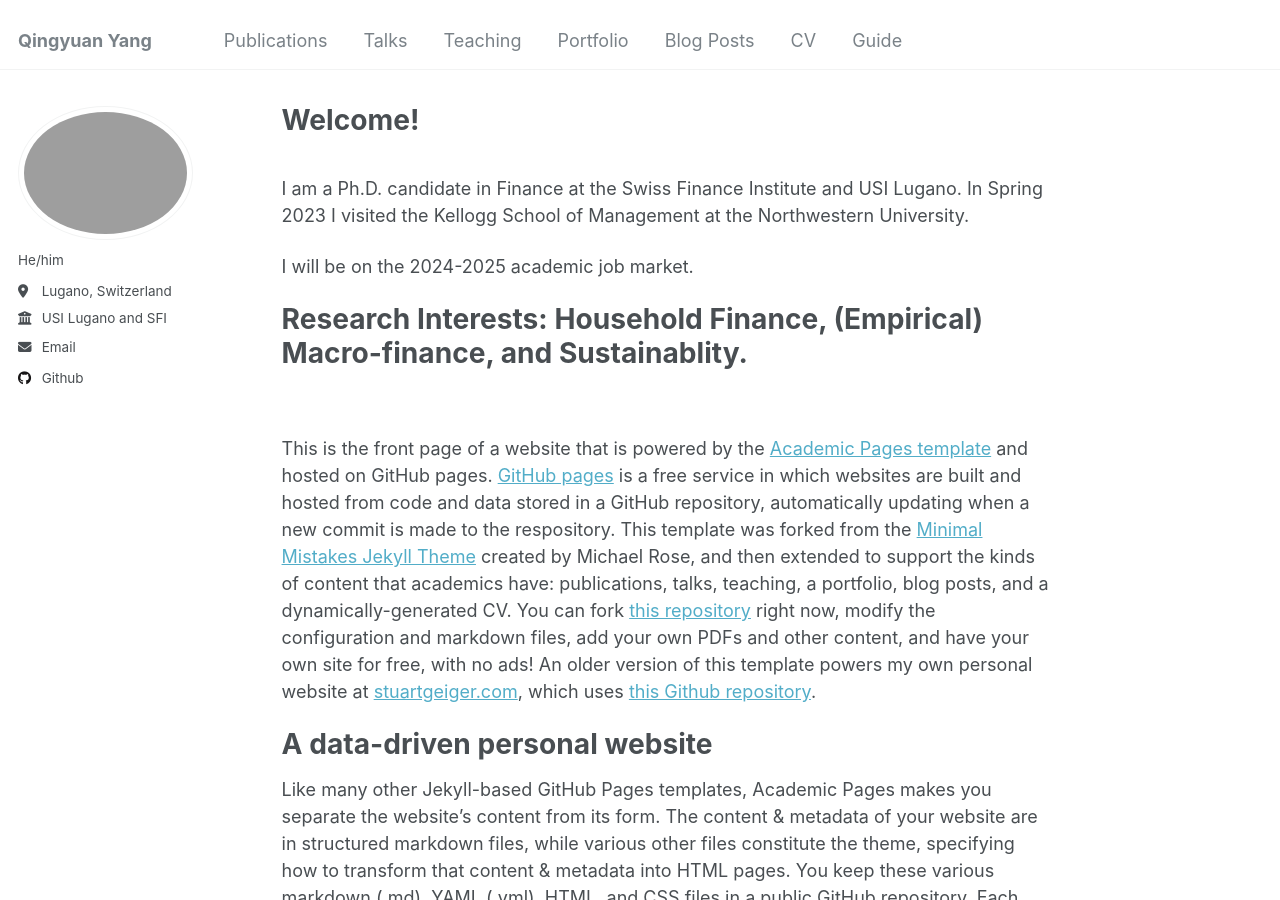
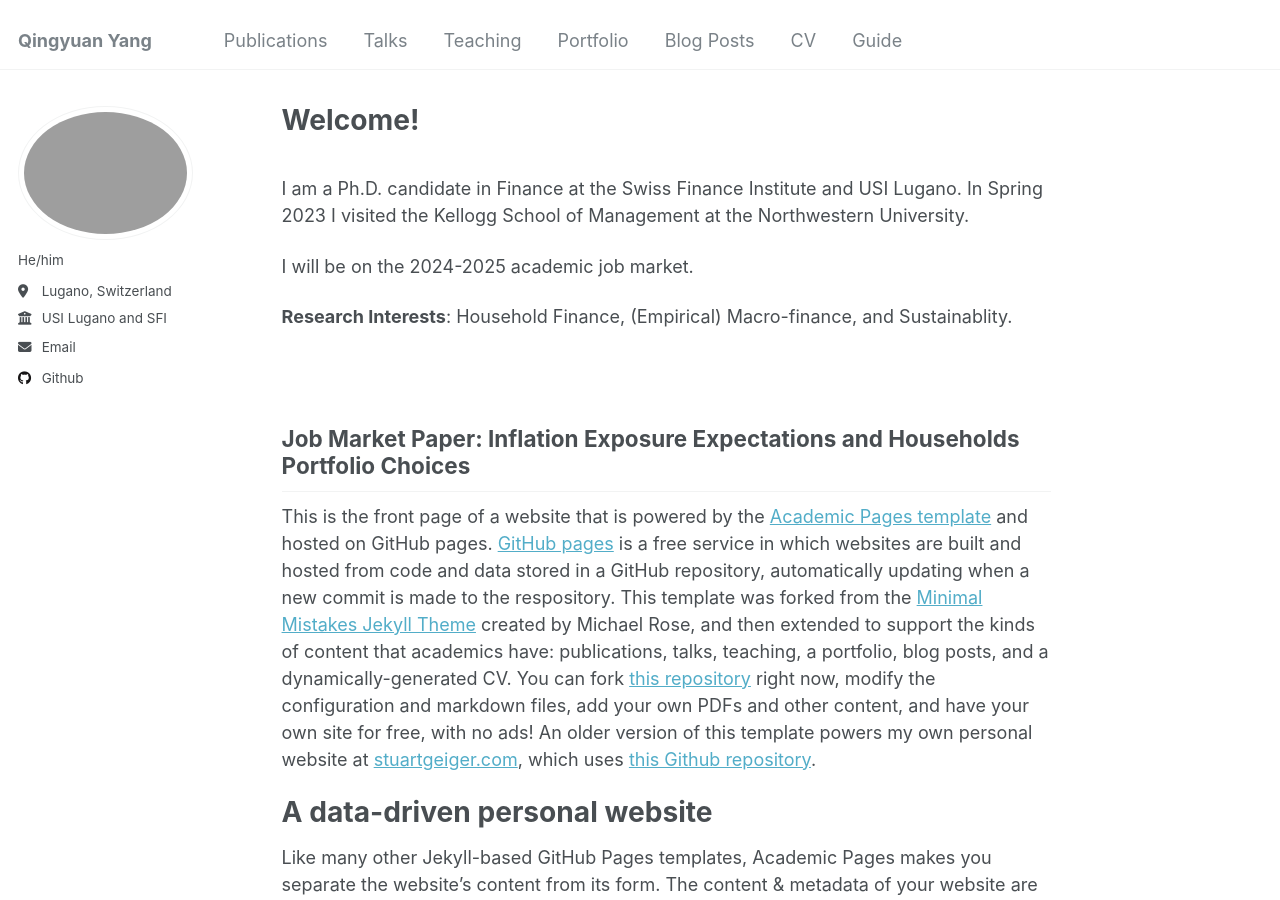
Before and after one commit to acctyl/qingyuan_yang.github.io, a Jekyll site: the page built from _pages/about.md, in a window 1280 px wide and 900 px high. Built offline with Jekyll 4.4.1, drawn with Linux system fonts in a browser that asks for light colours.

Commit message:
about.md
Updated profile page

```diff
--- a/_pages/about.md
+++ b/_pages/about.md
@@ -12,10 +12,12 @@ I am a Ph.D. candidate in Finance at the Swiss Finance Institute and USI Lugano.
 
 I will be on the 2024-2025 academic job market.
 
-Research Interests: Household Finance, (Empirical) Macro-finance, and Sustainablity.
-===
+**Research Interests**: Household Finance, (Empirical) Macro-finance, and Sustainablity.
 
 <br>
+
+**Job Market Paper**: Inflation Exposure Expectations and Households Portfolio Choices
+------
 
 This is the front page of a website that is powered by the [Academic Pages template](https://github.com/academicpages/academicpages.github.io) and hosted on GitHub pages. [GitHub pages](https://pages.github.com) is a free service in which websites are built and hosted from code and data stored in a GitHub repository, automatically updating when a new commit is made to the respository. This template was forked from the [Minimal Mistakes Jekyll Theme](https://mmistakes.github.io/minimal-mistakes/) created by Michael Rose, and then extended to support the kinds of content that academics have: publications, talks, teaching, a portfolio, blog posts, and a dynamically-generated CV. You can fork [this repository](https://github.com/academicpages/academicpages.github.io) right now, modify the configuration and markdown files, add your own PDFs and other content, and have your own site for free, with no ads! An older version of this template powers my own personal website at [stuartgeiger.com](http://stuartgeiger.com), which uses [this Github repository](https://github.com/staeiou/staeiou.github.io).
 
```
